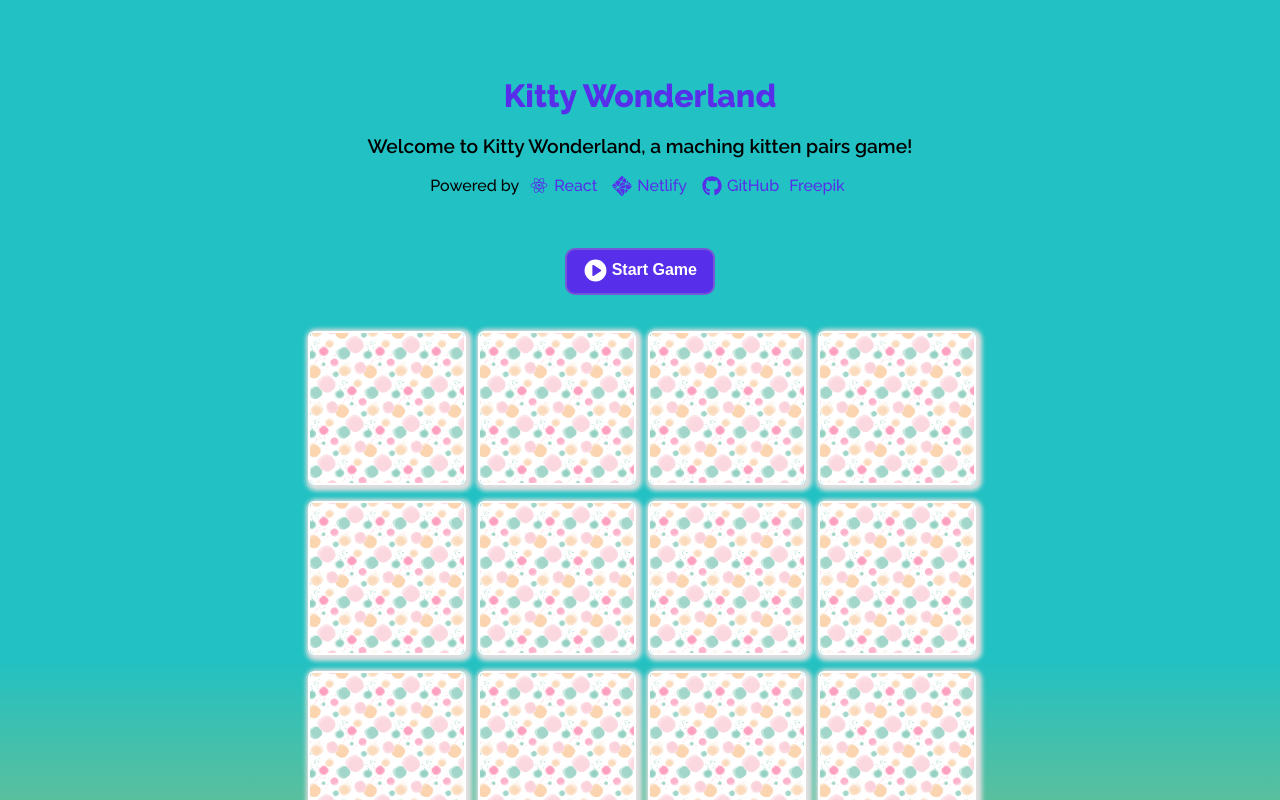
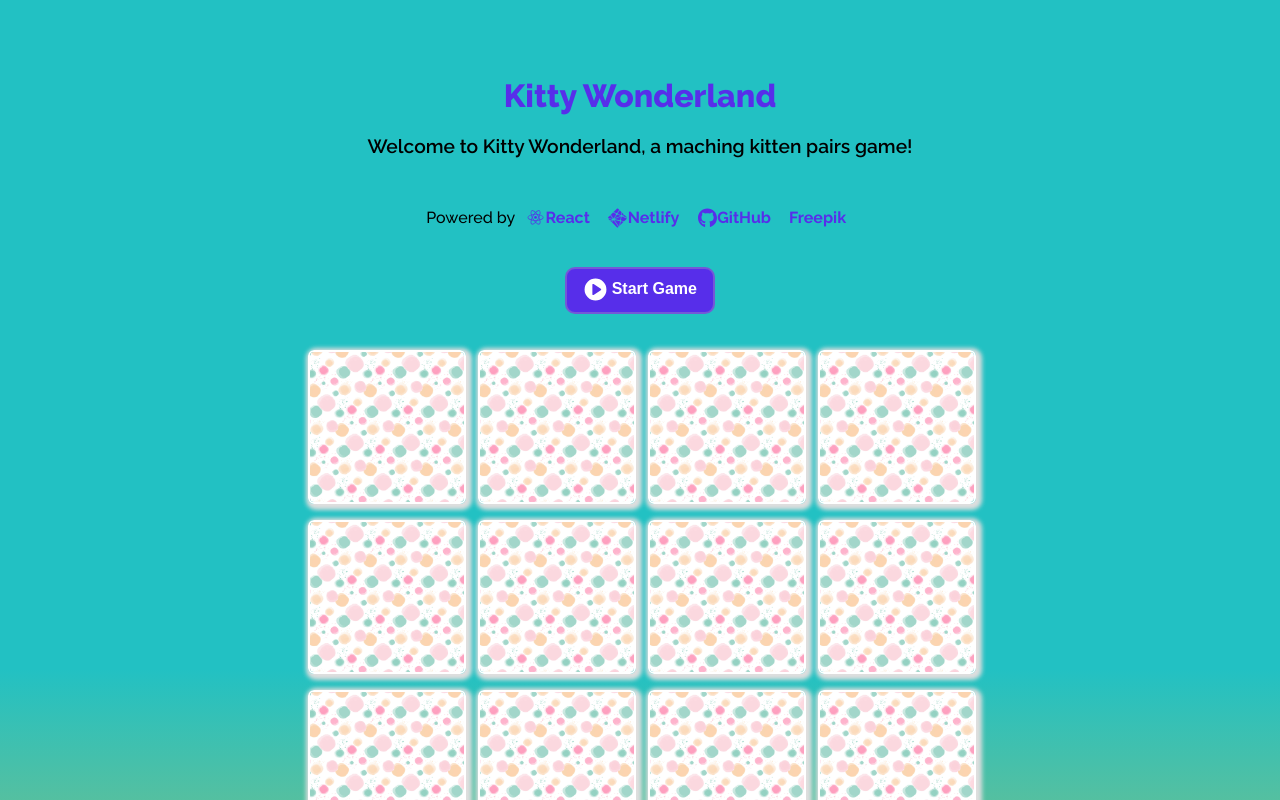
Before and after one commit to viktoriiazolotova/react-memory-game, a React (Create React App) app: page / in a window 1280 px wide. Shown: the top 800 px of the page. Built offline with nearby package versions, Linux system fonts and the light colour scheme.

Commit message:
Fix css for tech stack

```diff
--- a/src/App.css
+++ b/src/App.css
@@ -46,6 +46,7 @@
  .score {
      font-weight: 700;
      font-size: 1rem;
+     color: #572EEA;
  }
 
  span {
--- a/src/components/TechStack.jsx
+++ b/src/components/TechStack.jsx
@@ -50,6 +50,7 @@ const TechStack = () => {
 
     return (
         <div className="techstack">
+            <>
                 Powered by
                 {links.map(({ id, child, href }) => (
                     <a
@@ -62,6 +63,7 @@ const TechStack = () => {
                         {child}
                     </a>
                 ))}
+            </>
         </div>
     )
 }
--- a/src/components/TechStart.css
+++ b/src/components/TechStart.css
@@ -1,7 +1,8 @@
 .techstack {
     font-size: 1rem;
     font-weight: 500;
-    margin-bottom: 4%;
+    margin-bottom: 3%;
+    margin-top: 4%;
     display: flex;
     justify-content: center;
 }
@@ -9,9 +10,10 @@
 .tech-icon {
     text-decoration: none;
     color: #572EEA;
-    margin: 0 5px 0px 5px;
+    margin: 0 0.6% 0px 0.8%;
     display: flex;
     justify-content: center;
+    font-weight: 700;
 }
 
 .tech-icon:hover {
```
Also changed, not shown: src/README2.MD. Lines whose indentation alone changed are shown as unchanged.
